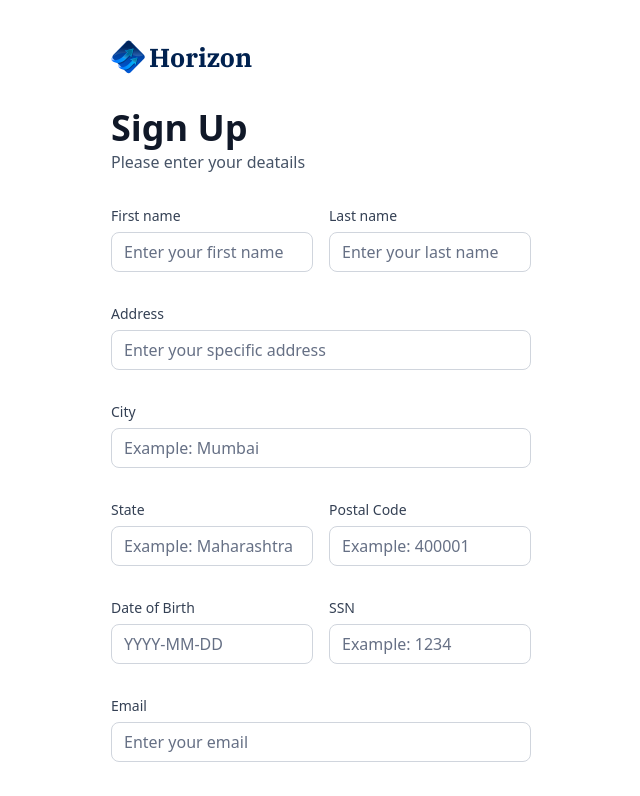
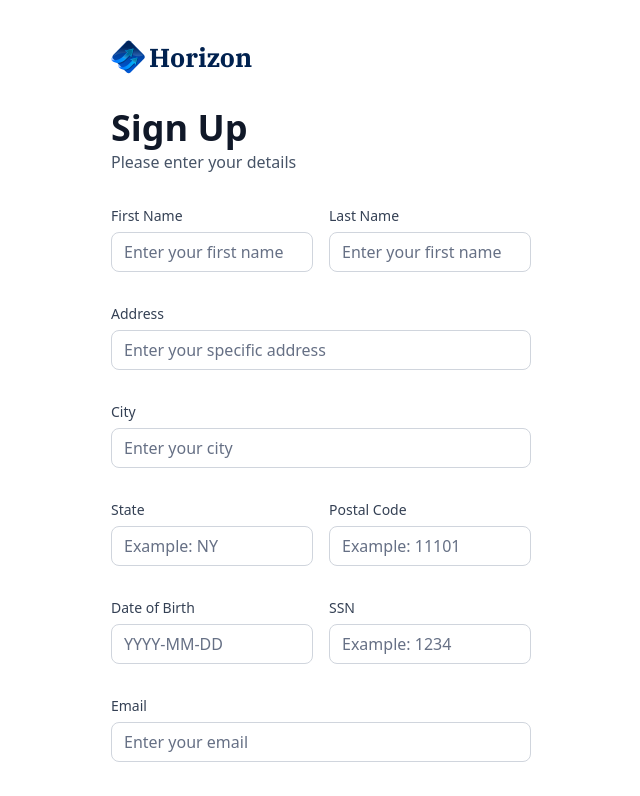
Before and after one commit to VikasVk03/banking, a Next.js app: page /sign-up in a window 1280 px wide. Shown: the top 796 px of the page, without its empty margins (319-959 px from the left). Built offline with nearby package versions, Linux system fonts and the light colour scheme.

Commit message:
complete sign-in & sign-up page

```diff
--- a/components/AuthForm.tsx
+++ b/components/AuthForm.tsx
@@ -3,7 +3,6 @@
 import Image from 'next/image'
 import Link from 'next/link'
 import React, { useState } from 'react'
-
 
 import { z } from "zod"
 import { zodResolver } from "@hookform/resolvers/zod"
@@ -19,18 +18,15 @@ import {
   FormMessage,
 } from "@/components/ui/form"
 import { Input } from "@/components/ui/input"
+import CustomInput from './CustomInput';
 import { authFormSchema } from '@/lib/utils';
-import CustomInput from './CustomInput';
 import { Loader2 } from 'lucide-react';
-import SignUp from '@/app/(auth)/sign-up/page';
-import SignIn from '@/app/(auth)/sign-in/page';
 import { useRouter } from 'next/navigation';
+import { getLoggedInUser, signIn, signUp } from '@/lib/actions/user.actions';
+// import PlaidLink from './PlaidLink';
 
-
-
-const AuthForm = ( { type }: { type: string} ) => {
+const AuthForm = ({ type }: { type: string }) => {
   const router = useRouter();
-
   const [user, setUser] = useState(null);
   const [isLoading, setIsLoading] = useState(false);
 
@@ -40,15 +36,8 @@ const AuthForm = ( { type }: { type: string} ) => {
     const form = useForm<z.infer<typeof formSchema>>({
       resolver: zodResolver(formSchema),
       defaultValues: {
-                    // firstName: "",
-                    // lastName: "",
-                    // address1: "",
-                    // state: "",
-                    // postalCode: "",
-                    // dateOfBirth: "",
-                    // ssn: "",
         email: "",
-                    password: "",
+        password: ''
       },
     })
 
@@ -58,22 +47,36 @@ const AuthForm = ( { type }: { type: string} ) => {
 
       try {
         // Sign up with Appwrite & create plaid token
-                   if(type === 'sign-up'){
-                        // const newUser = await signUp(data);
 
-                        // setUser(newUser);
+        if(type === 'sign-up') {
+          const userData = {
+            firstName: data.firstName!,
+            lastName: data.lastName!,
+            address1: data.address1!,
+            city: data.city!,
+            state: data.state!,
+            postalCode: data.postalCode!,
+            dateOfBirth: data.dateOfBirth!,
+            ssn: data.ssn!,
+            email: data.email,
+            password: data.password
           }
 
-                   if(type === 'sign-in'){
-                        // const response = await signIn({
+          const newUser = await signUp(userData);
+
+          setUser(newUser);
+        }
+
+        if(type === 'sign-in') {
+        //   const response = await signIn({
         //     email: data.email,
-                        //     password: data.password
-                        // })
+        //     password: data.password,
+        //   })
 
-                        // if(response) router.push('/')
+        //   if(response) router.push('/')
         }
       } catch (error) {
-                    console.log(error)
+        console.log(error);
       } finally {
         setIsLoading(false);
       }
@@ -82,8 +85,7 @@ const AuthForm = ( { type }: { type: string} ) => {
   return (
     <section className="auth-form">
       <header className='flex flex-col gap-5 md:gap-8'>
-            <Link href="/" className="cursor-pointer
-            flex items-center gap-1">
+          <Link href="/" className="cursor-pointer flex items-center gap-1">
             <Image
               src="/icons/logo.svg"
               width={34}
@@ -104,7 +106,7 @@ const AuthForm = ( { type }: { type: string} ) => {
               <p className="text-16 font-normal text-gray-600">
                 {user
                   ? 'Link your account to get started'
-                            : 'Please enter your deatails'
+                  : 'Please enter your details'
                 }
               </p>
             </h1>
@@ -112,65 +114,46 @@ const AuthForm = ( { type }: { type: string} ) => {
       </header>
       {user ? (
         <div className="flex flex-col gap-4">
-                {/* PlaidLink */}
+          {/* <PlaidLink user={user} variant="primary" /> */}
         </div>
       ): (
         <>
           <Form {...form}>
-                    {/* put autoComplete="off" to prevent auto insertion of data, also prevent hydration error */}
-                    <form autoComplete="off" onSubmit={form.handleSubmit(onSubmit)} className="space-y-8">
-
+            <form onSubmit={form.handleSubmit(onSubmit)} className="space-y-8">
               {type === 'sign-up' && (
                 <>
                   <div className="flex gap-4">
-                                    <CustomInput control={form.control} name='firstName' label="First name" placeholder='Enter your first name' />
-
-                                    <CustomInput control={form.control} name='lastName' label="Last name" placeholder='Enter your last name' />
+                    <CustomInput control={form.control} name='firstName' label="First Name" placeholder='Enter your first name' />
+                    <CustomInput control={form.control} name='lastName' label="Last Name" placeholder='Enter your first name' />
                   </div>
-
                   <CustomInput control={form.control} name='address1' label="Address" placeholder='Enter your specific address' />
-
-                                <CustomInput control={form.control} name='city' label="City" placeholder='Example: Mumbai' />
-
+                  <CustomInput control={form.control} name='city' label="City" placeholder='Enter your city' />
                   <div className="flex gap-4">
-                                    <CustomInput control={form.control} name='state' label="State" placeholder='Example: Maharashtra' />
-
-                                    <CustomInput control={form.control} name='postalCode' label="Postal Code" placeholder='Example: 400001' />
+                    <CustomInput control={form.control} name='state' label="State" placeholder='Example: NY' />
+                    <CustomInput control={form.control} name='postalCode' label="Postal Code" placeholder='Example: 11101' />
                   </div>
-
                   <div className="flex gap-4">
                     <CustomInput control={form.control} name='dateOfBirth' label="Date of Birth" placeholder='YYYY-MM-DD' />
-
                     <CustomInput control={form.control} name='ssn' label="SSN" placeholder='Example: 1234' />
                   </div>
                 </>
               )}
 
-                        <CustomInput control={form.control}
-                            name='email' label="Email"
-                            placeholder='Enter your email'
-                        />
+              <CustomInput control={form.control} name='email' label="Email" placeholder='Enter your email' />
 
-                        <CustomInput control={form.control}
-                            name='password' label="Password"
-                            placeholder='Enter your password'
-                        />
+              <CustomInput control={form.control} name='password' label="Password" placeholder='Enter your password' />
 
               <div className="flex flex-col gap-4">
-                            <Button className="form-btn" type="submit" disabled={isLoading} >
+                <Button type="submit" disabled={isLoading} className="form-btn">
                   {isLoading ? (
                     <>
-                                        <Loader2
-                                        size={20} className="animate-spin"
-                                        /> &nbsp;
+                      <Loader2 size={20} className="animate-spin" /> &nbsp;
                       Loading...
                     </>
                   ) : type === 'sign-in'
-                                    ? 'Sign In' : 'Sign Up'
-                                }
+                    ? 'Sign In' : 'Sign Up'}
                 </Button>
               </div>
-
             </form>
           </Form>
 
@@ -178,11 +161,10 @@ const AuthForm = ( { type }: { type: string} ) => {
             <p className="text-14 font-normal text-gray-600">
               {type === 'sign-in'
               ? "Don't have an account?"
-                            : "Already have an account?"
-                        }
+              : "Already have an account?"}
             </p>
-                    <Link href={type === 'sign-in' ? '/sign-up' : '/sign-in'} className="form-link" >
-                        {type === 'sign-in' ? 'Sign Up' : 'Sign In'}
+            <Link href={type === 'sign-in' ? '/sign-up' : '/sign-in'} className="form-link">
+              {type === 'sign-in' ? 'Sign up' : 'Sign in'}
             </Link>
           </footer>
         </>
--- /dev/null
+++ b/lib/actions/user.actions.ts
@@ -0,0 +1,53 @@
+'use server';
+
+import { ID } from "node-appwrite";
+import { createAdminClient, createSessionClient } from "../appwrite";
+import { cookies } from "next/headers";
+import { parseStringify } from "../utils";
+
+export const signIn = async () => {
+    try {
+        // Mutation / Database / Make fetch
+    } catch (error) {
+        console.log('Error',error);
+    }
+}
+
+export const signUp = async (userData: SignUpParams) => {
+
+    const { email, password, firstName, lastName} = userData;
+
+    try {
+        const { account } = await createAdminClient();
+
+        const newUserAccount = await account.create(ID.unique(),
+            email,
+            password,
+            `${firstName} ${lastName}`
+        );
+
+        const session = await account.createEmailPasswordSession(email, password);
+
+        const cookieStore = cookies();
+        cookieStore.set("appwrite-session", session.secret, {
+            path: "/",
+            httpOnly: true,
+            sameSite: "strict",
+            secure: true,
+        });
+
+        return parseStringify(newUserAccount);
+    } catch (error) {
+        console.log('Error',error);
+    }
+}
+
+
+export async function getLoggedInUser() {
+    try {
+      const { account } = await createSessionClient();
+      return await account.get();
+    } catch (error) {
+      return null;
+    }
+  }
--- /dev/null
+++ b/lib/appwrite.ts
@@ -0,0 +1,43 @@
+"use server";
+
+import { Client, Account, Databases, Users } from "node-appwrite";
+import { cookies } from "next/headers";
+
+export async function createSessionClient() {
+  const client = new Client()
+    .setEndpoint(process.env.NEXT_PUBLIC_APPWRITE_ENDPOINT!)
+    .setProject(process.env.NEXT_PUBLIC_APPWRITE_PROJECT!);
+
+  const sessionCookies = await cookies();
+  const session = sessionCookies.get("my-custom-session");
+  if (!session || !session.value) {
+    throw new Error("No session");
+  }
+
+  client.setSession(session.value);
+
+  return {
+    get account() {
+      return new Account(client);
+    },
+  };
+}
+
+export async function createAdminClient() {
+  const client = new Client()
+    .setEndpoint(process.env.NEXT_PUBLIC_APPWRITE_ENDPOINT!)
+    .setProject(process.env.NEXT_PUBLIC_APPWRITE_PROJECT!)
+    .setKey(process.env.NEXT_APPWRITE_KEY!);
+
+  return {
+    get account() {
+      return new Account(client);
+    },
+    get databasse() {
+        return new Databases(client);
+    },
+    get user() {
+        return new Users(client);
+    },
+  };
+}
```
Also changed, not shown: types/index.d.ts (+8 -8 lines). Lines whose indentation alone changed are shown as unchanged.
